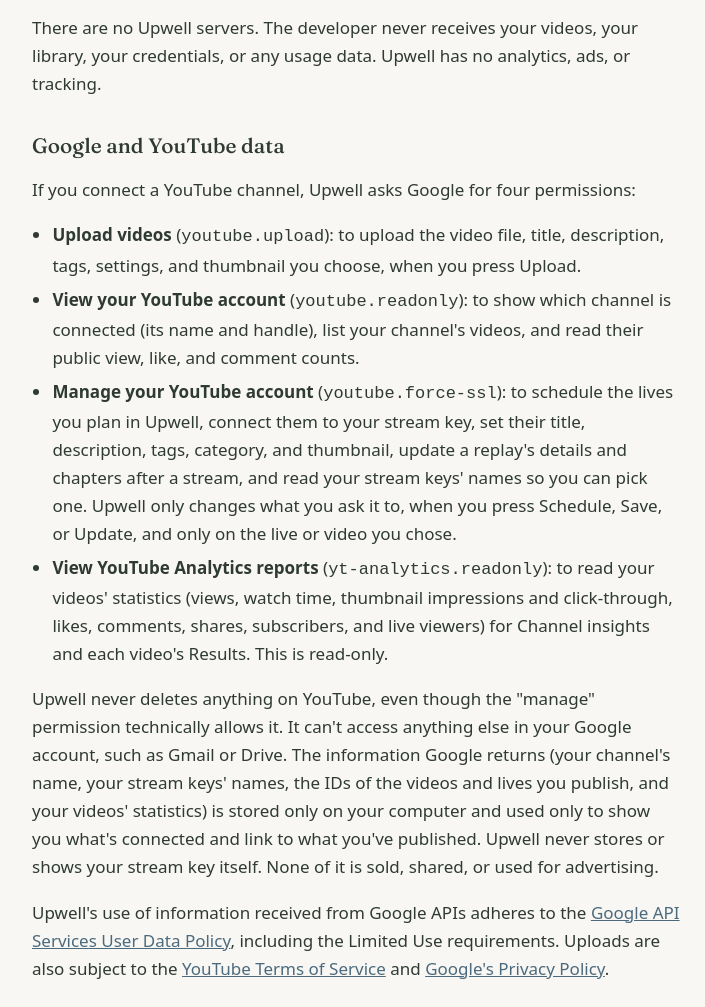
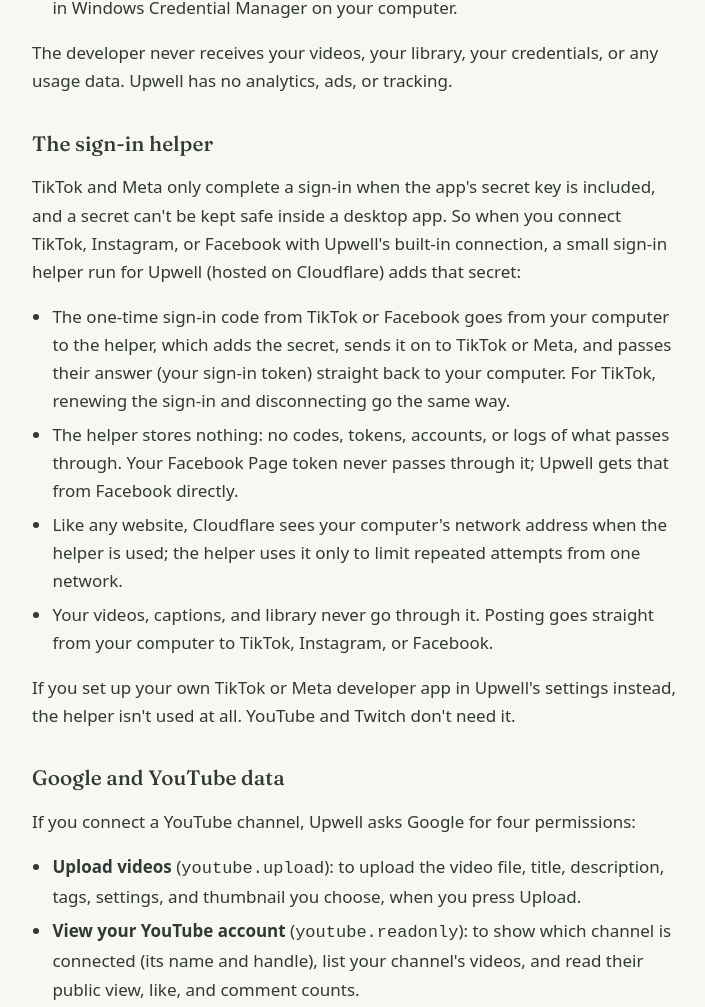
Before and after one commit to coloradobonez/upwell-site, a plain HTML site: page privacy.html in a window 1280 px wide. Shown: the part 647-1654 px from the top of the page, without its empty margins (284-989 px from the left). Drawn offline with Linux system fonts and the light colour scheme.

Commit message:
Privacy policy: the sign-in helper for TikTok, Instagram and Facebook
Co-Authored-By: Claude Opus 5.5 <noreply@anthropic.com>

```diff
--- a/privacy.html
+++ b/privacy.html
@@ -13,7 +13,7 @@
 <main>
   <p class="muted"><a href="index.html">← Upwell</a></p>
   <h1>Privacy policy</h1>
-  <p class="muted">Effective November 26, 2026 (updated the same day to cover lives, replays, Twitch, YouTube Analytics, TikTok, Instagram, Facebook, and more AI choices)</p>
+  <p class="muted">Effective November 26, 2026 (updated the same day to cover lives, replays, Twitch, YouTube Analytics, TikTok, Instagram, Facebook, and more AI choices, and on November 27, 2026 to describe the sign-in helper)</p>
 
   <p>Upwell is a desktop app that runs on your own computer. This policy explains what it does with
   your information. The short version: your data stays on your computer, and Upwell only sends
@@ -29,8 +29,28 @@
     <li>Sign-in credentials (your Google sign-in token and any API key you add), kept in Windows
       Credential Manager on your computer.</li>
   </ul>
-  <p>There are no Upwell servers. The developer never receives your videos, your library, your
-  credentials, or any usage data. Upwell has no analytics, ads, or tracking.</p>
+  <p>The developer never receives your videos, your library, your credentials, or any usage data.
+  Upwell has no analytics, ads, or tracking.</p>
+
+  <h2>The sign-in helper</h2>
+  <p>TikTok and Meta only complete a sign-in when the app's secret key is included, and a secret
+  can't be kept safe inside a desktop app. So when you connect TikTok, Instagram, or Facebook with
+  Upwell's built-in connection, a small sign-in helper run for Upwell (hosted on Cloudflare) adds
+  that secret:</p>
+  <ul>
+    <li>The one-time sign-in code from TikTok or Facebook goes from your computer to the helper, which
+      adds the secret, sends it on to TikTok or Meta, and passes their answer (your sign-in token)
+      straight back to your computer. For TikTok, renewing the sign-in and disconnecting go the same
+      way.</li>
+    <li>The helper stores nothing: no codes, tokens, accounts, or logs of what passes through. Your
+      Facebook Page token never passes through it; Upwell gets that from Facebook directly.</li>
+    <li>Like any website, Cloudflare sees your computer's network address when the helper is used; the
+      helper uses it only to limit repeated attempts from one network.</li>
+    <li>Your videos, captions, and library never go through it. Posting goes straight from your
+      computer to TikTok, Instagram, or Facebook.</li>
+  </ul>
+  <p>If you set up your own TikTok or Meta developer app in Upwell's settings instead, the helper isn't
+  used at all. YouTube and Twitch don't need it.</p>
 
   <h2>Google and YouTube data</h2>
   <p>If you connect a YouTube channel, Upwell asks Google for four permissions:</p>
@@ -89,7 +109,8 @@
   <p>Upwell reads your account's nickname, username, and posting options (such as who can watch and
   whether comments, Duet, and Stitch are allowed) each time you open the TikTok post form, and keeps the
   IDs of the posts it made. The sign-in token stays in Windows Credential Manager on your computer, and
-  the information is stored only there. Nothing is sold, shared, or used for advertising. You can
+  the information is stored only there. With Upwell's built-in connection, signing in, renewing, and
+  disconnecting pass through the sign-in helper described above, which stores nothing. Nothing is sold, shared, or used for advertising. You can
   disconnect in Upwell's settings, which revokes Upwell's access, or under Security and permissions in
   the TikTok app.</p>
 
@@ -102,7 +123,8 @@
   Upwell posts only the video and caption you choose, when you press Post and confirm.</p>
   <p>Upwell keeps the name and ID of the Page you pick, its Instagram username and ID, and the IDs and
   links of the Reels it posted. The Page token stays in Windows Credential Manager on your computer, and
-  the information is stored only there. Nothing is sold, shared, or used for advertising. You can
+  the information is stored only there. With Upwell's built-in connection, the one-time sign-in code
+  passes through the sign-in helper described above, which stores nothing; the Page token never does. Nothing is sold, shared, or used for advertising. You can
   disconnect in Upwell's settings, and remove Upwell's access in your Facebook settings under Business
   Integrations or in Instagram's Accounts Center.</p>
 
```
